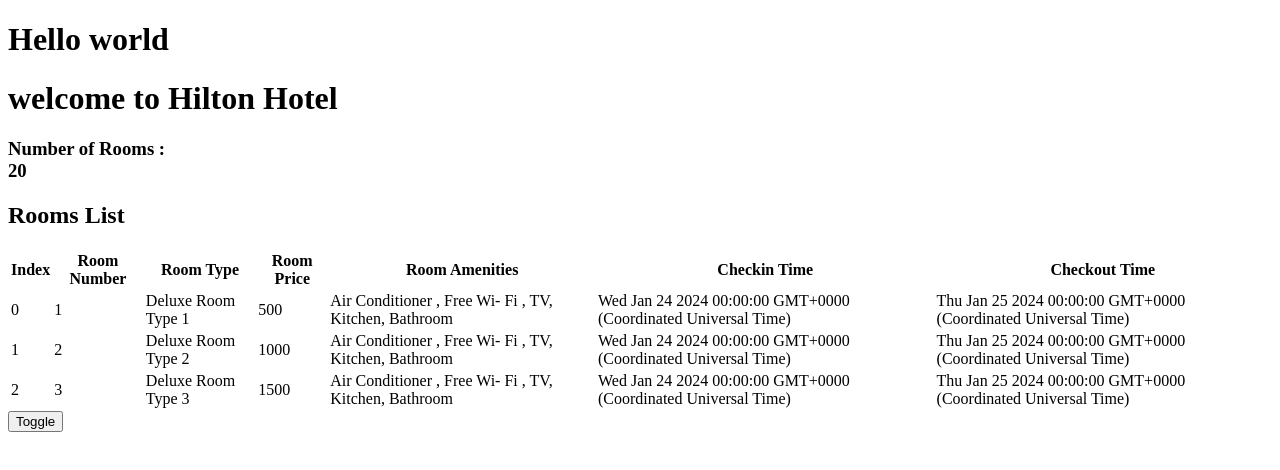
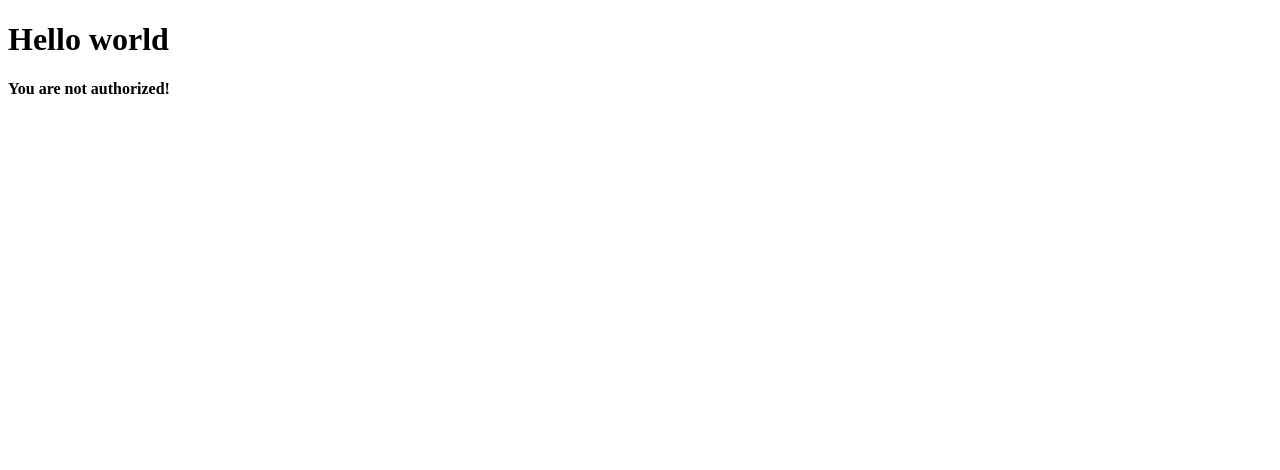
Before and after one commit to DineshaSoysa/angular-learning, an Angular app: page / in a window 1280 px wide. Shown: the top 470 px of the page. Built offline with nearby package versions, Linux system fonts and the light colour scheme.

Commit message:
ngSwich code

```diff
--- a/src/app/app.component.html
+++ b/src/app/app.component.html
@@ -1,2 +1,15 @@
- <h1>Hello world</h1>
- <app-rooms></app-rooms>
+<h1>Hello world</h1>
+
+<div [ngSwitch]="role">
+    <div *ngSwitchCase = "'User'">
+        <h4>Welcome User!</h4>
+    </div>
+
+    <div *ngSwitchCase="'Admin'">
+        <app-rooms></app-rooms>
+    </div>
+
+    <div *ngSwitchDefault>
+        <h4>You are not authorized!</h4>
+    </div>
+</div>
--- a/src/app/app.component.ts
+++ b/src/app/app.component.ts
@@ -9,4 +9,6 @@ import { Component } from '@angular/core';
 })
 export class AppComponent {
   title = 'hotel-inventory';
-}
+
+  role = 'Users';
+ }
```
